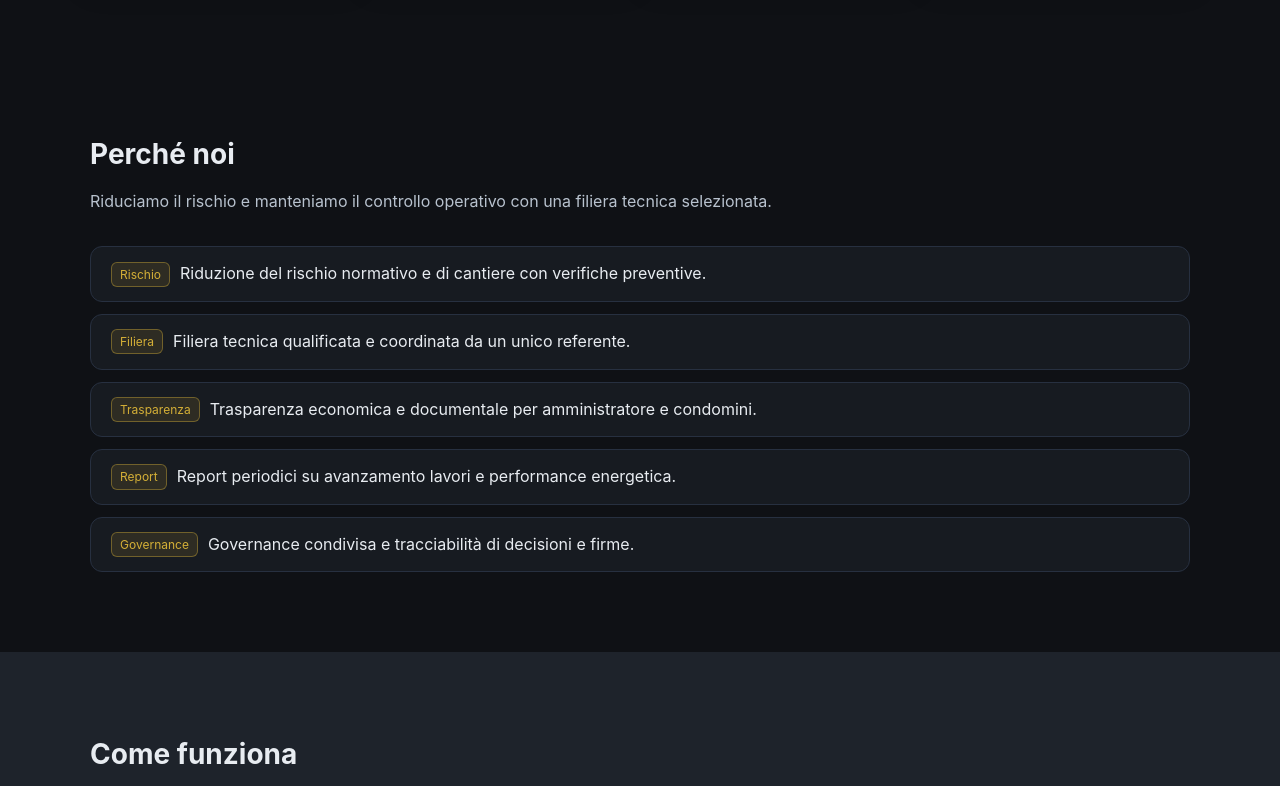
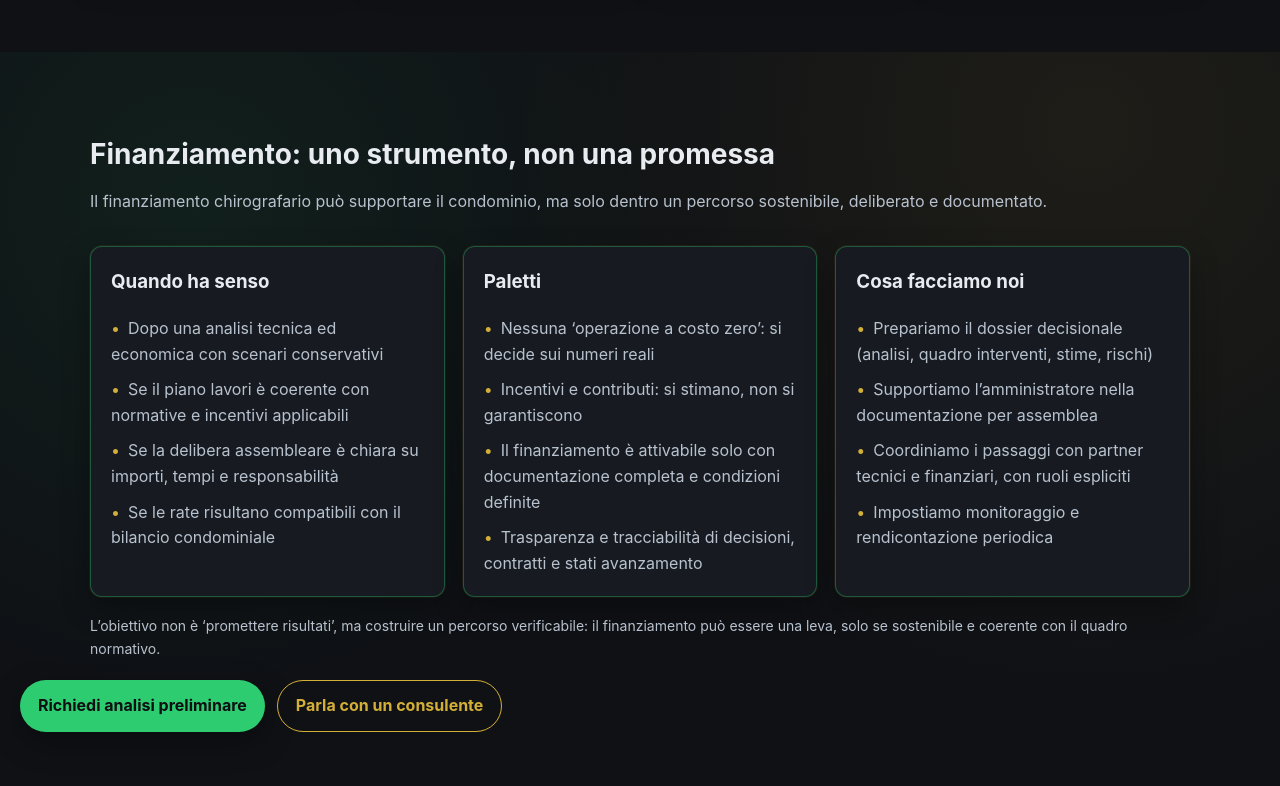
Before and after one commit to adconsult2025-hue/rigeneracondominio-site, a plain HTML site: page index.html in a window 1280 px wide. Shown: the part 1040-1826 px from the top of the page. Drawn offline with Linux system fonts and the light colour scheme.

Commit message:
Add financing guidance section to homepage

```diff
--- a/assets/css/styles.css
+++ b/assets/css/styles.css
@@ -211,6 +211,55 @@ h2, h3, h4 {
 .card:hover {
   transform: translateY(-4px);
   border-color: var(--primary);
+}
+
+.finance-section {
+  background: radial-gradient(circle at 15% 20%, rgba(46, 204, 113, 0.08), transparent 40%),
+              radial-gradient(circle at 85% 10%, rgba(212, 175, 55, 0.08), transparent 45%),
+              var(--bg);
+}
+
+.finance-grid {
+  display: grid;
+  grid-template-columns: repeat(auto-fit, minmax(260px, 1fr));
+  gap: 18px;
+  max-width: var(--max-width);
+  margin: 0 auto 18px;
+}
+
+.finance-card {
+  border-color: rgba(46, 204, 113, 0.35);
+  box-shadow: 0 12px 30px rgba(0, 0, 0, 0.32), 0 0 0 1px rgba(212, 175, 55, 0.08);
+}
+
+.finance-card h3 {
+  margin-top: 0;
+}
+
+.finance-card ul {
+  list-style: none;
+  padding-left: 0;
+  margin: 12px 0 0;
+  display: grid;
+  gap: 10px;
+  color: var(--secondary-text);
+}
+
+.finance-card ul li::before {
+  content: "•";
+  color: var(--gold);
+  margin-right: 8px;
+}
+
+.finance-note {
+  max-width: var(--max-width);
+  margin: 0 auto 20px;
+  color: var(--secondary-text);
+  font-size: 14px;
+}
+
+.finance-cta {
+  max-width: var(--max-width);
 }
 
 .badge {
--- a/index.html
+++ b/index.html
@@ -68,6 +68,47 @@
           <h3>Comunità Energetiche</h3>
           <p>Attiviamo CER/CEC come ecosistema di valore per i condomìni, con un linguaggio semplice e focalizzato sui vantaggi.</p>
         </article>
+      </div>
+    </section>
+
+    <section id="finanziamento" class="section finance-section" aria-labelledby="titolo-finanziamento">
+      <div class="section-header">
+        <h2 id="titolo-finanziamento">Finanziamento: uno strumento, non una promessa</h2>
+        <p>Il finanziamento chirografario può supportare il condominio, ma solo dentro un percorso sostenibile, deliberato e documentato.</p>
+      </div>
+      <div class="finance-grid">
+        <article class="card finance-card">
+          <h3>Quando ha senso</h3>
+          <ul>
+            <li>Dopo una analisi tecnica ed economica con scenari conservativi</li>
+            <li>Se il piano lavori è coerente con normative e incentivi applicabili</li>
+            <li>Se la delibera assembleare è chiara su importi, tempi e responsabilità</li>
+            <li>Se le rate risultano compatibili con il bilancio condominiale</li>
+          </ul>
+        </article>
+        <article class="card finance-card">
+          <h3>Paletti</h3>
+          <ul>
+            <li>Nessuna ‘operazione a costo zero’: si decide sui numeri reali</li>
+            <li>Incentivi e contributi: si stimano, non si garantiscono</li>
+            <li>Il finanziamento è attivabile solo con documentazione completa e condizioni definite</li>
+            <li>Trasparenza e tracciabilità di decisioni, contratti e stati avanzamento</li>
+          </ul>
+        </article>
+        <article class="card finance-card">
+          <h3>Cosa facciamo noi</h3>
+          <ul>
+            <li>Prepariamo il dossier decisionale (analisi, quadro interventi, stime, rischi)</li>
+            <li>Supportiamo l’amministratore nella documentazione per assemblea</li>
+            <li>Coordiniamo i passaggi con partner tecnici e finanziari, con ruoli espliciti</li>
+            <li>Impostiamo monitoraggio e rendicontazione periodica</li>
+          </ul>
+        </article>
+      </div>
+      <p class="finance-note">L’obiettivo non è ‘promettere risultati’, ma costruire un percorso verificabile: il finanziamento può essere una leva, solo se sostenibile e coerente con il quadro normativo.</p>
+      <div class="cta-group finance-cta">
+        <a class="btn primary" href="contatti.html">Richiedi analisi preliminare</a>
+        <a class="btn secondary" href="#cta">Parla con un consulente</a>
       </div>
     </section>
 
```
